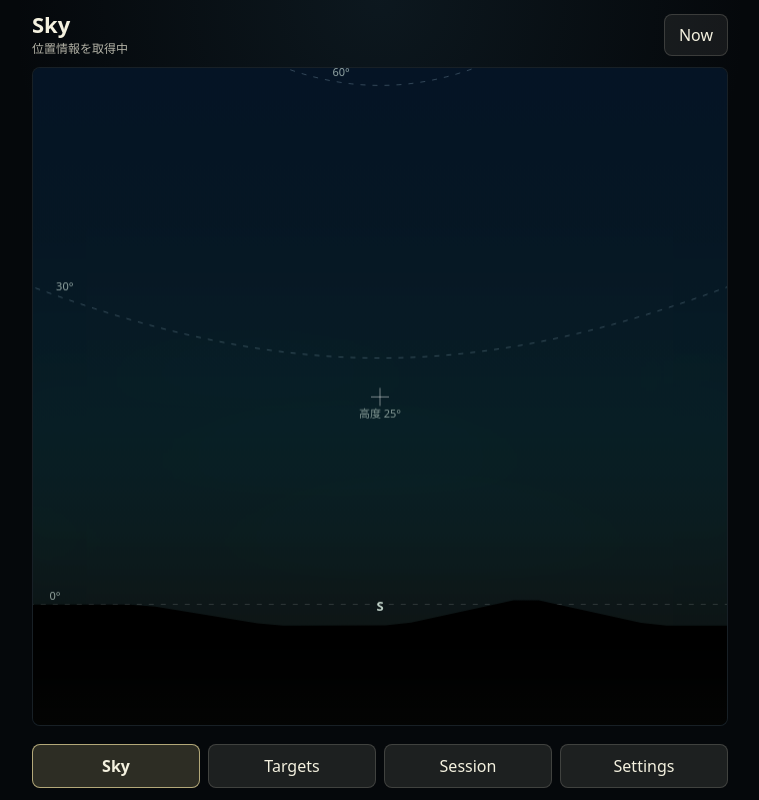
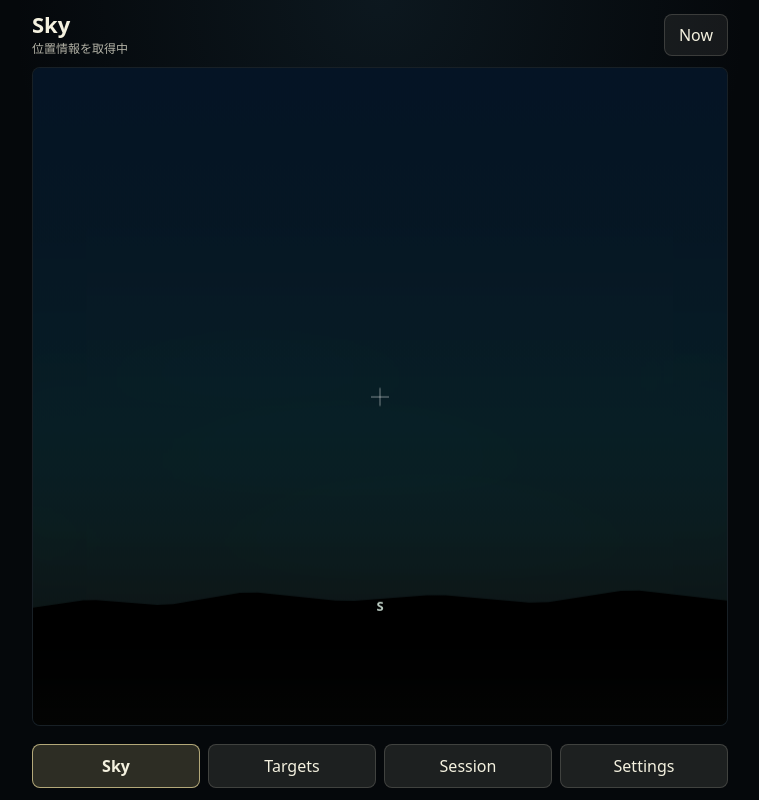
Before and after one commit to Mill-Miya/SkyShare, a React (Vite) app: page / in a window 1280 px wide. Shown: the whole page, without its empty margins (260-1019 px from the left). Built offline with nearby package versions, Linux system fonts and the light colour scheme; no server answers.

Commit message:
Keep zenith marker and fix mountains

```diff
--- a/src/drawing.ts
+++ b/src/drawing.ts
@@ -109,8 +109,8 @@ export function drawGroundAndMountains(
   width: number,
   height: number,
   horizonY: number,
-  view: ViewState,
-  pxPerDeg: number,
+  _view: ViewState,
+  _pxPerDeg: number,
 ) {
   if (horizonY <= 0) {
     context.fillStyle = 'rgba(0, 0, 0, 0.68)';
@@ -126,21 +126,20 @@ export function drawGroundAndMountains(
   groundGradient.addColorStop(0.38, 'rgba(0, 0, 0, 0.96)');
   groundGradient.addColorStop(1, 'rgba(0, 0, 0, 0.78)');
 
-  const centerX = width / 2;
-  const sectorWidthDeg = 14;
-  const leftAzimuth = view.centerAzimuthDeg - centerX / pxPerDeg - sectorWidthDeg;
-  const rightAzimuth = view.centerAzimuthDeg + centerX / pxPerDeg + sectorWidthDeg;
-  const startIndex = Math.floor(leftAzimuth / sectorWidthDeg);
-  const endIndex = Math.ceil(rightAzimuth / sectorWidthDeg);
-  const ridgePoints: Array<{ x: number; y: number }> = [];
-
-  for (let index = startIndex; index <= endIndex; index += 1) {
-    const azimuthDeg = index * sectorWidthDeg;
-    ridgePoints.push({
-      x: centerX + shortestAzimuthDelta(normalizeAzimuth(azimuthDeg), view.centerAzimuthDeg) * pxPerDeg,
-      y: horizonY - mountainHeightForIndex(index),
-    });
-  }
+  const ridgePoints = [
+    { x: 0, height: 18 },
+    { x: width * 0.08, height: 26 },
+    { x: width * 0.19, height: 20 },
+    { x: width * 0.31, height: 34 },
+    { x: width * 0.45, height: 24 },
+    { x: width * 0.58, height: 31 },
+    { x: width * 0.73, height: 22 },
+    { x: width * 0.86, height: 36 },
+    { x: width, height: 25 },
+  ].map((point) => ({
+    x: point.x,
+    y: horizonY - point.height,
+  }));
 
   if (ridgePoints.length < 2) return;
 
@@ -221,11 +220,6 @@ export function drawTargetObject(
   context.restore();
 }
 
-function mountainHeightForIndex(index: number) {
-  const wave = Math.sin(index * 1.43) * 0.44 + Math.sin(index * 0.61 + 0.8) * 0.34 + Math.sin(index * 2.37) * 0.18;
-  return Math.max(0, wave) * 46;
-}
-
 function drawMoonPhase(
   context: CanvasRenderingContext2D,
   position: TargetPosition,
--- a/src/main.tsx
+++ b/src/main.tsx
@@ -132,7 +132,6 @@ function SkyCanvas({
 
     if (showAltitudeGuide) {
       const guideColor = nightMode ? 'rgba(255, 92, 74, 0.28)' : 'rgba(190, 223, 242, 0.26)';
-      const horizonGuideColor = nightMode ? 'rgba(255, 92, 74, 0.16)' : 'rgba(255, 255, 255, 0.14)';
       const labelColor = nightMode ? 'rgba(255, 123, 107, 0.66)' : 'rgba(222, 242, 230, 0.66)';
       const toRad = (degrees: number) => (degrees * Math.PI) / 180;
       const centerAzRad = toRad(view.centerAzimuthDeg);
@@ -178,44 +177,6 @@ function SkyCanvas({
       context.font = '500 11px system-ui, sans-serif';
       context.textAlign = 'left';
       context.textBaseline = 'middle';
-      [0, 30, 60].forEach((altitudeDeg) => {
-        context.strokeStyle = altitudeDeg === 0 ? horizonGuideColor : guideColor;
-        context.beginPath();
-        const visiblePoints: { x: number; y: number }[] = [];
-        let segmentStarted = false;
-        const samples = 180;
-        for (let index = 0; index <= samples; index += 1) {
-          const azimuthDeg = (360 * index) / samples;
-          const point = projectAltAz(azimuthDeg, altitudeDeg);
-          const visible =
-            point &&
-            point.x >= -width * 0.12 &&
-            point.x <= width * 1.12 &&
-            point.y >= -height * 0.12 &&
-            point.y <= height * 1.12;
-
-          if (!visible) {
-            context.stroke();
-            context.beginPath();
-            segmentStarted = false;
-            continue;
-          }
-
-          visiblePoints.push(point);
-          if (!segmentStarted) {
-            context.moveTo(point.x, point.y);
-            segmentStarted = true;
-          } else {
-            context.lineTo(point.x, point.y);
-          }
-        }
-        context.stroke();
-        const labelPoint = visiblePoints.find((point) => point.x >= 8 && point.y >= 12 && point.y <= height - 12);
-        if (labelPoint) {
-          context.fillStyle = labelColor;
-          context.fillText(`${altitudeDeg}°`, Math.max(12, labelPoint.x), labelPoint.y - 8);
-        }
-      });
       const zenithPoint = projectAltAz(view.centerAzimuthDeg, 90);
       if (zenithPoint && zenithPoint.y > -22 && zenithPoint.y < height + 22) {
         context.setLineDash([]);
@@ -257,14 +218,6 @@ function SkyCanvas({
     context.moveTo(centerX, centerY - 9);
     context.lineTo(centerX, centerY + 9);
     context.stroke();
-
-    if (showAltitudeGuide) {
-      context.fillStyle = nightMode ? 'rgba(255, 123, 107, 0.56)' : 'rgba(222, 242, 230, 0.58)';
-      context.font = '500 11px system-ui, sans-serif';
-      context.textAlign = 'center';
-      context.textBaseline = 'top';
-      context.fillText(`高度 ${Math.round(view.centerAltitudeDeg)}°`, centerX, centerY + 12);
-    }
 
     if (debug) {
       context.fillStyle = nightMode ? 'rgba(255, 86, 70, 0.78)' : 'rgba(255, 248, 220, 0.7)';
@@ -1411,8 +1364,8 @@ function SettingsPage({
 
       <label className="toggle-row">
         <span>
-          <strong>高度目安</strong>
-          <small>空の高さを薄く表示します</small>
+          <strong>天頂表示</strong>
+          <small>真上の位置だけを控えめに表示します</small>
         </span>
         <input
           type="checkbox"
```
Also changed, not shown: 1 other file (tests, documents, lock files or other folders).
